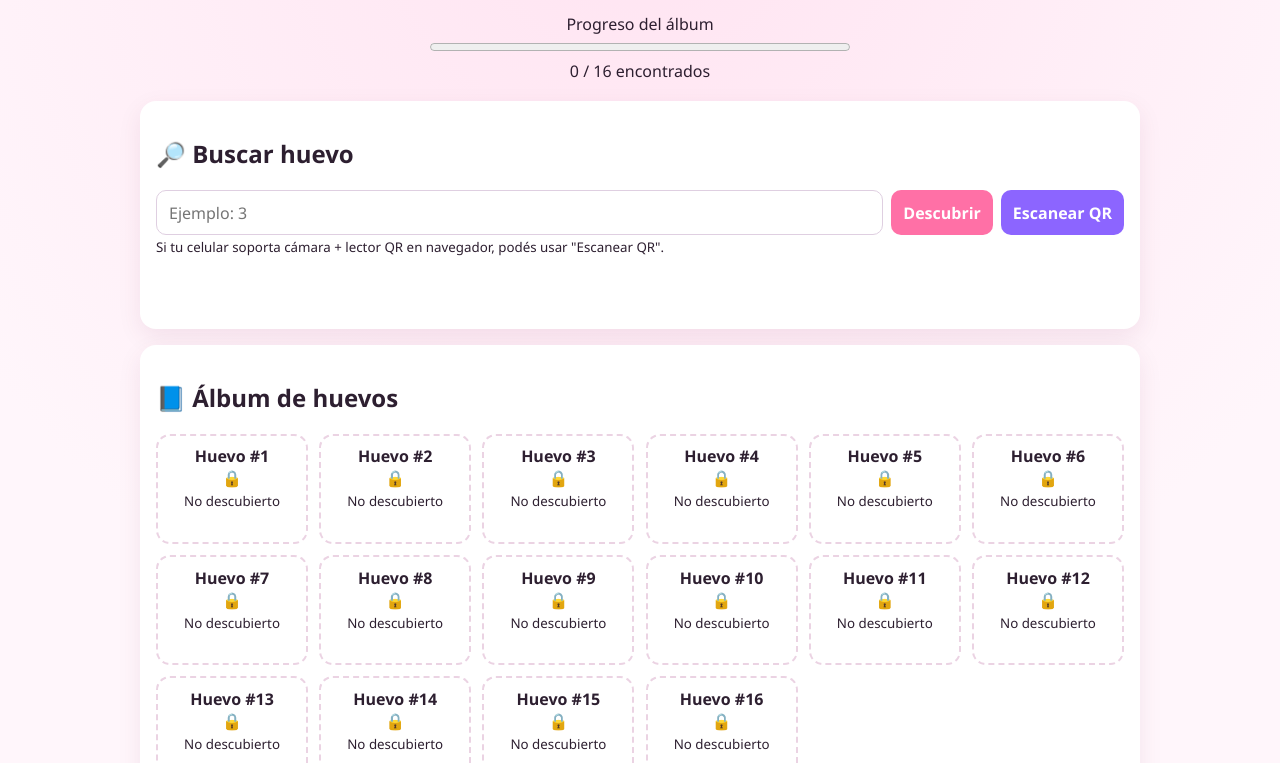
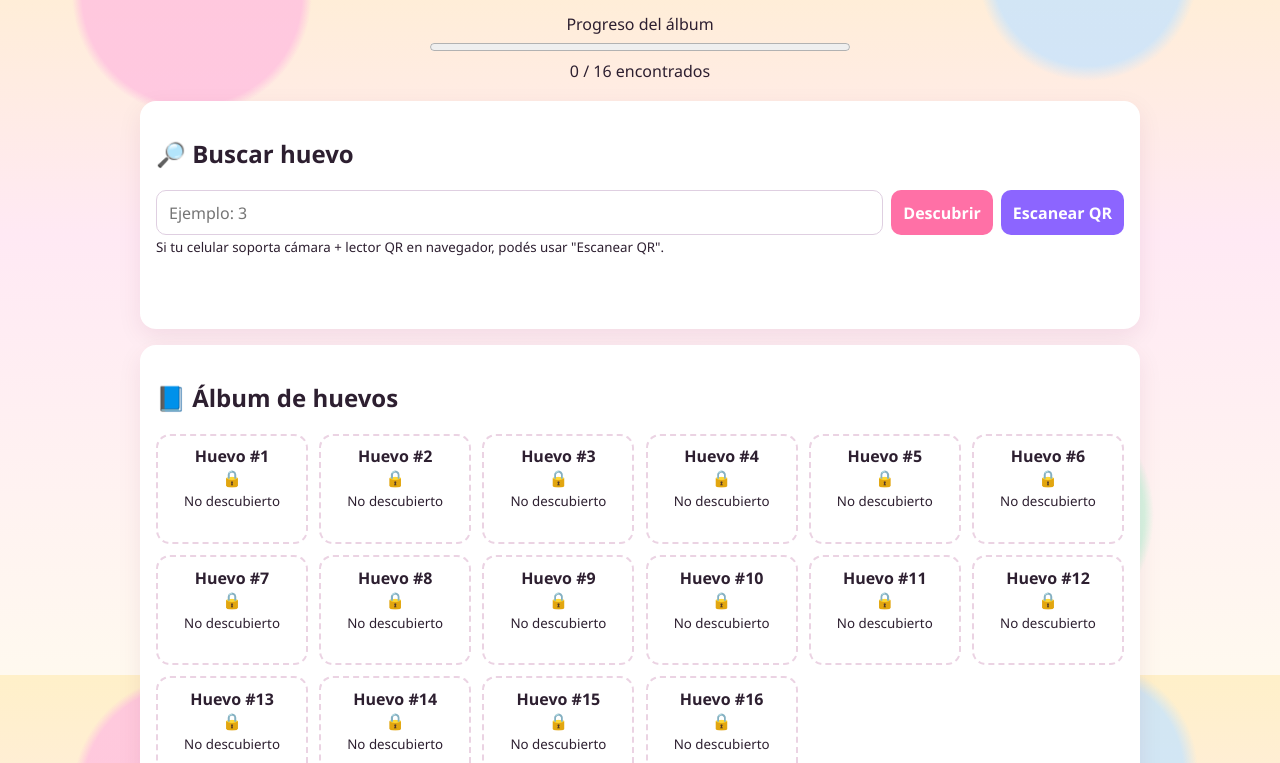
Before and after one commit to chrispora2020/Ingenieria, a plain HTML site: page index.html in a window 1280 px wide. Shown: the part 125-888 px from the top of the page. Drawn offline with Linux system fonts and the light colour scheme.

Commit message:
Mejorar fondo con temática de Pascua

```diff
--- a/styles.css
+++ b/styles.css
@@ -1,5 +1,5 @@
 :root {
-  --bg: #fff6fb;
+  --bg: #fff9ef;
   --card: #ffffff;
   --accent: #ff70a6;
   --accent-dark: #d94e83;
@@ -14,7 +14,32 @@ body {
   margin: 0;
   font-family: "Nunito", "Segoe UI", system-ui, -apple-system, sans-serif;
   color: var(--ink);
-  background: radial-gradient(circle at top, #ffe3f1 0, var(--bg) 45%);
+  background:
+    radial-gradient(circle at 15% 15%, rgba(255, 194, 223, 0.85) 0 110px, transparent 120px),
+    radial-gradient(circle at 85% 12%, rgba(195, 227, 255, 0.75) 0 95px, transparent 110px),
+    radial-gradient(circle at 80% 80%, rgba(201, 244, 220, 0.75) 0 120px, transparent 130px),
+    linear-gradient(180deg, #fff0c9 0%, #ffe9f4 45%, var(--bg) 100%);
+  background-attachment: fixed;
+}
+
+body::before {
+  content: "🥚 🌸 🐣 🌷";
+  position: fixed;
+  inset: 0 auto auto 0;
+  width: 100%;
+  text-align: center;
+  letter-spacing: 1.4rem;
+  font-size: clamp(1rem, 2.6vw, 1.35rem);
+  opacity: 0.26;
+  pointer-events: none;
+  z-index: 0;
+}
+
+header.hero,
+main,
+footer {
+  position: relative;
+  z-index: 1;
 }
 
 header.hero {
```
